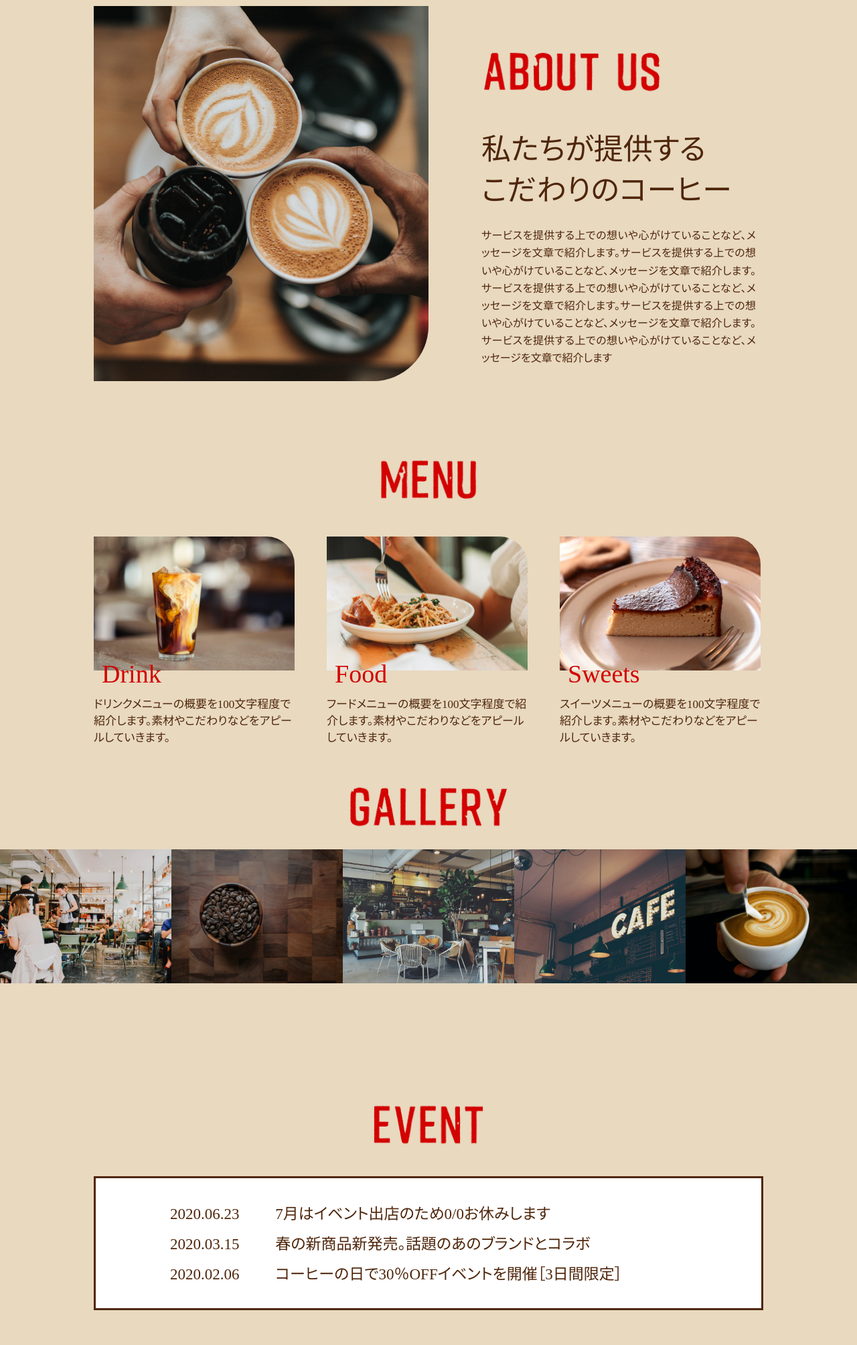
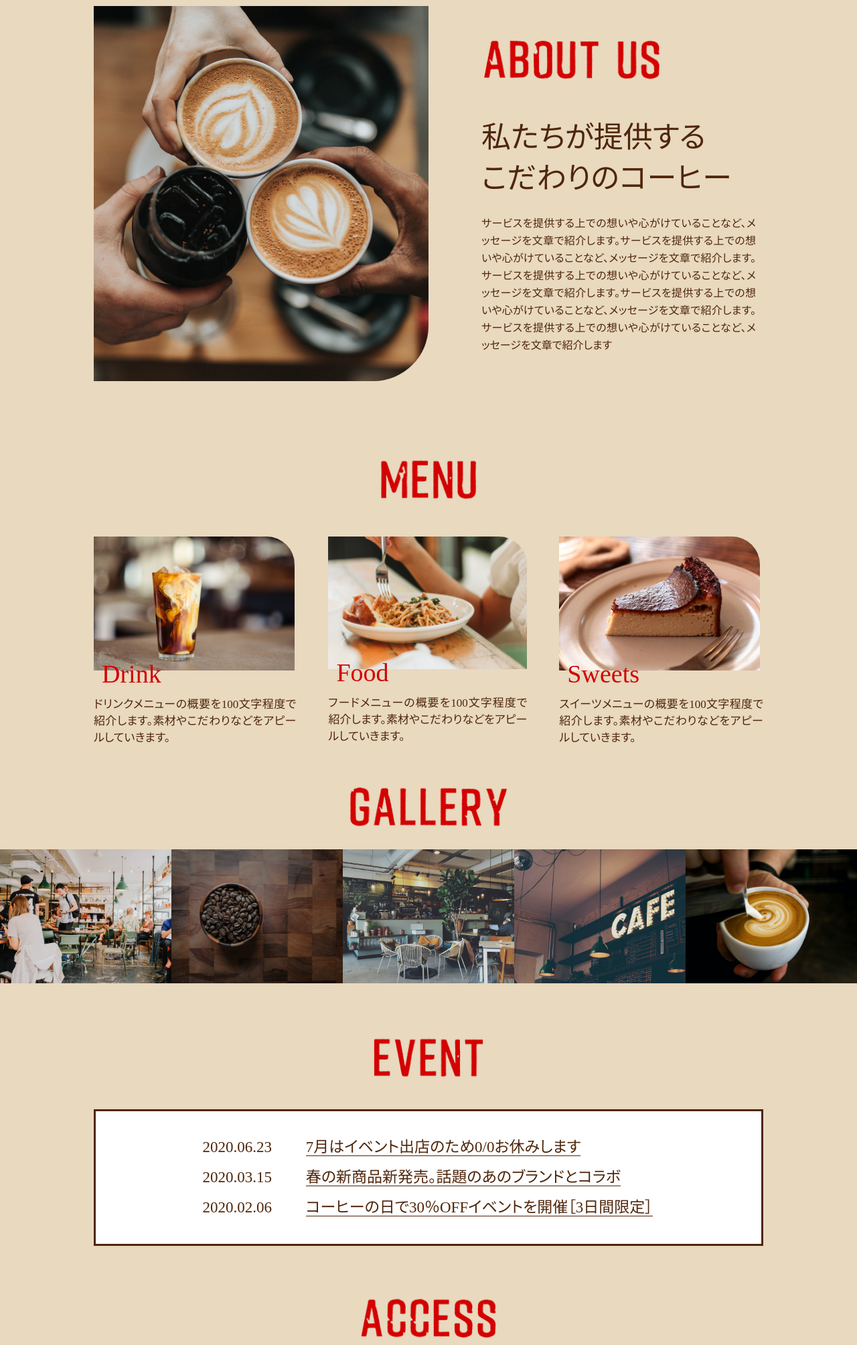
Before and after one commit to handyou01/design_cafe, a plain HTML site: page index.html in a window 1280 px wide. Shown: the part 1040-3048 px from the top of the page at 67% size. Drawn offline with Linux system fonts and the light colour scheme.

Commit message:
work_04_saito_02

```diff
--- a/css/style.css
+++ b/css/style.css
@@ -74,28 +74,27 @@ h2{
 
 #Aboutus{
     display: flex;                          /*#Aboutusの要素を横並びに*/
+    align-items: center;                    /*上下中央に*/
 }
 
-#Aboutus ul{
-    display: block;                         /*#Aboutusの中のulの横並びを解除*/
-    padding-left: 79px;
-}
-
-#Aboutus ul h2{
-    text-align: left;                       /*h2に指定していた中央揃えを解除*/
-}
-
-.Aboutus_title_img{
-    padding: 58px 0 49px;
+.Aboutus_img_area{
+    width: 50%;                             /*Aboutus_imgを囲うdivに対して幅50%を指定*/
 }
 
 .Aboutus_img{
-    width: 500px;
-    height: 560px;
     border-bottom-right-radius: 82.373px;   /*右下の角丸指定*/
 }
 
+.Aboutus_text_area h2{
+    text-align: left;                       /*h2に指定していた中央揃えを解除し左揃えに*/
+}
+
+.Aboutus_text_area{
+    padding-left: 7.9%;
+}
+
 .Aboutus_copy{
+    padding: 49px 0 24px;
     font-size: 44px;
     line-height: 1.39;                      /*行高61/44*/
 }
@@ -105,7 +104,6 @@ h2{
     font-size: 16px;
     line-height: 1.63;                      /*行高26/26*/
     text-align: justify;                    /*均等割付*/
-    padding-top: 24px;
 }
 
 .Menu_title_img{
@@ -116,11 +114,13 @@ ul{
     display: flex;                          /*ulの子要素liを横並びにする*/
 }
 
+.Menu_list{
+    gap: 4.8%;
+}
 .Menu_img{
     max-width: 300px;
     max-height: 200px;
     border-top-right-radius: 41.643px;      /*右上の角丸指定*/
-    margin-right: 48px;
 }
 
 .Menu_title{
@@ -131,26 +131,17 @@ ul{
 }
 
 .Menu_text{
-    max-width: 300px;
     font-size: 17px;
     line-height: 1.47;                      /*行高25/17*/
-}
-
-.Menu_img_end{
-    margin-right: 0;                        /*Menu_imgの最後の右側の余白を解除する*/
+    text-align: justify;                    /*均等割付*/
 }
 
 .Gallery_title_img{
     margin: 50px 0 26px 0;
 }
 
-.Gallery_list{
-    justify-content: center;                /*Gallery_listの子要素を中央揃えにする*/
-}
-
 .Gallery_list li{
-    width: 384px;
-    height: 300px;
+    width: 20%;
 }
 
 .Event_title_img{
@@ -159,10 +150,15 @@ ul{
 
 .Event_list{
     width: 100%;
-    height: 200px;
-    padding: 1.96em 0 1.96em 111px;
+    padding: 1.96em 0;
     border: 3.6843px solid #4f260b;
     background-color: #fff;
+}
+
+.Event_list ul{
+    display: block;                         /*横並びを解除*/
+    max-width: 675px;                       /*最長の行に合わせて幅指定*/
+    margin: 0 auto;                         /*中央揃え*/
 }
 
 .Event_list li{
@@ -171,7 +167,11 @@ ul{
 }
 
 time{
-    padding-right: 48px;
+    padding-right: 45px;
+}
+
+.news_list{
+    border-bottom: 1px solid #4f260b;       /*イベントのテキスト部分に下線*/
 }
 
 .Access_title_img{
--- a/index.html
+++ b/index.html
@@ -44,21 +44,17 @@
             </section>
             <div class="main_section">
                 <section id="Aboutus">
-                    <img class="Aboutus_img" src="./images/pc_about-100.jpg" alt="カップを合わせる手">
-                    <ul>
-                        <li>
-                            <h2><img class="contents_title Aboutus_title_img" src="./images/about_us@2x.png"
-                                    alt="Aoutus"></h2>
-                        </li>
-                        <li>
-                            <p class="Aboutus_copy">私たちが提供する<br>こだわりのコーヒー</p>
-                        </li>
-                        <li>
-                            <p class="Aboutus_text">
-                                サービスを提供する上での想いや心がけていることなど、メッセージを文章で紹介します。サービスを提供する上での想いや心がけていることなど、メッセージを文章で紹介します。サービスを提供する上での想いや心がけていることなど、メッセージを文章で紹介します。サービスを提供する上での想いや心がけていることなど、メッセージを文章で紹介します。サービスを提供する上での想いや心がけていることなど、メッセージを文章で紹介します
-                            </p>
-                        </li>
-                    </ul>
+                    <div class="Aboutus_img_area">
+                        <img class="Aboutus_img" src="./images/pc_about-100.jpg" alt="カップを合わせる手">
+                    </div>
+                    <div class="Aboutus_text_area">
+                        <h2><img class="contents_title Aboutus_title_img" src="./images/about_us@2x.png" alt="Aoutus">
+                        </h2>
+                        <p class="Aboutus_copy">私たちが提供する<br>こだわりのコーヒー</p>
+                        <p class="Aboutus_text">
+                            サービスを提供する上での想いや心がけていることなど、メッセージを文章で紹介します。サービスを提供する上での想いや心がけていることなど、メッセージを文章で紹介します。サービスを提供する上での想いや心がけていることなど、メッセージを文章で紹介します。サービスを提供する上での想いや心がけていることなど、メッセージを文章で紹介します。サービスを提供する上での想いや心がけていることなど、メッセージを文章で紹介します
+                        </p>
+                    </div>
                 </section>
                 <section id="Menu">
                     <h2><img class="contents_title Menu_title_img" src="./images/menu@2x.png" alt="Menu"></h2>
@@ -100,15 +96,11 @@
                                     <span class="news_list">7月はイベント出店のため0/0お休みします</span>
                                 </a>
                             </li>
-                        </ul>
-                        <ul>
                             <li><a href="">
                                     <time datetime="2020-03-15">2020.03.15</time>
                                     <span class="news_list">春の新商品新発売。話題のあのブランドとコラボ</span>
                                 </a>
                             </li>
-                        </ul>
-                        <ul>
                             <li><a href="">
                                     <time datetime="2020-02-06">2020.02.06</time>
                                     <span class="news_list">コーヒーの日で30％OFFイベントを開催［3日間限定］</span>
```
